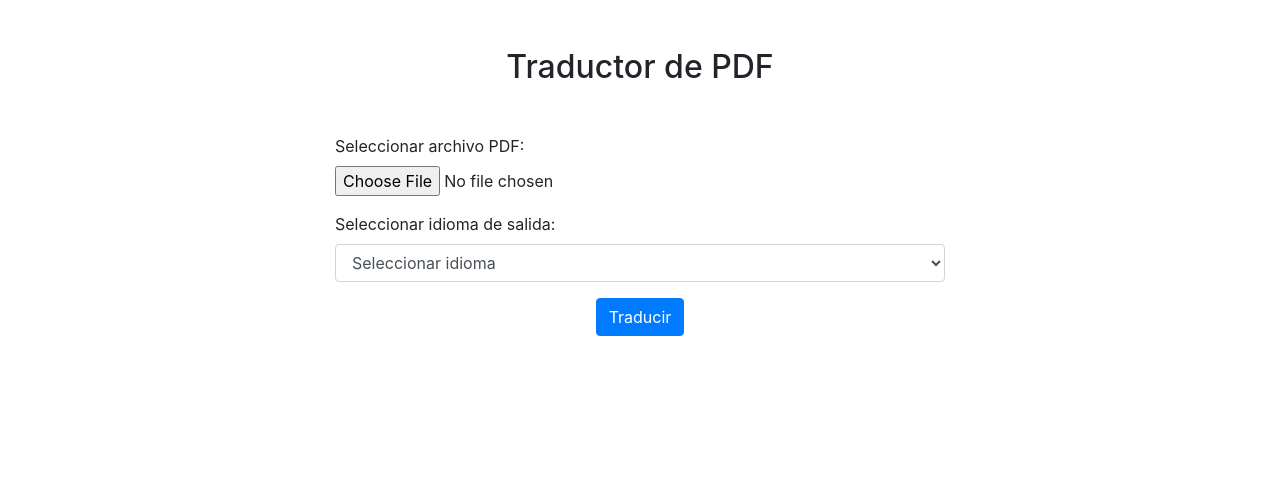
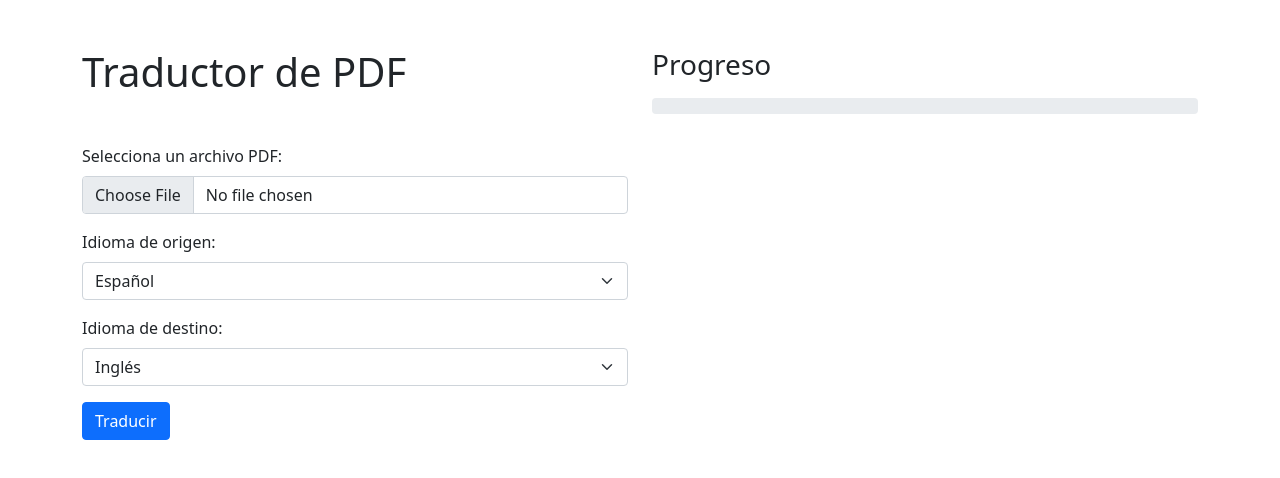
Before and after one commit to sendarapixel/pdftranslate, a plain HTML site: page index.html in a window 1280 px wide. Drawn offline with nearby package versions, Linux system fonts and the light colour scheme.

Commit message:
update 001

```diff
--- a/config.js
+++ b/config.js
@@ -1 +1 @@
-const API_KEY = "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";
+export const DEEPL_API_KEY = 'TU_CLAVE_API_AQUI';
--- a/index.html
+++ b/index.html
@@ -1,55 +1,62 @@
 <!DOCTYPE html>
-<html>
+<html lang="en">
   <head>
+      <meta charset="UTF-8" />
+	      <meta name="viewport" content="width=device-width, initial-scale=1.0" />
 		      <title>Traductor de PDF</title>
-  	<meta charset="utf-8">
-    	<meta name="viewport" content="width=device-width, initial-scale=1">
-      	<link rel="stylesheet" href="https://maxcdn.bootstrapcdn.com/bootstrap/4.5.2/css/bootstrap.min.css">
+			      <!-- Agregamos los estilos de Bootstrap -->
+				      <link
+					        rel="stylesheet"
+							      href="https://cdnjs.cloudflare.com/ajax/libs/twitter-bootstrap/5.1.3/css/bootstrap.min.css"
+								      />
+									      <script src="https://cdnjs.cloudflare.com/ajax/libs/pdf.js/2.11.338/pdf.min.js"></script>
+										      <script src="https://unpkg.com/@nlpjs/basic-min/dist/nlp.js"></script>
 											    </head>
 												  <body>
-        	<div class="container-fluid">
+												      <div class="container my-5">
 													        <div class="row">
-              			<div class="col-md-6 offset-md-3 mt-5">
-                    				<h2 class="text-center mb-5">Traductor de PDF</h2>
-                            				<form id="pdfForm" enctype="multipart/form-data">
-                                    					<div class="form-group">
-                                              						<label for="pdfFile">Seleccionar archivo PDF:</label>
-                                                          						<input type="file" class="form-control-file" id="pdfFile" accept=".pdf" required>
+															        <div class="col-md-6">
+																	          <h1>Traductor de PDF</h1>
+																			            <form id="pdf-form" class="mt-5">
+																						            <div class="form-group mb-3">
+																									              <label for="pdf-file" class="form-label">Selecciona un archivo PDF:</label>
+																												                <input type="file" id="pdf-file" class="form-control" accept=".pdf" required />
 																																            </div>
-                                                                                					<div class="form-group">
-                                                                                          						<label for="outputLanguage">Seleccionar idioma de salida:</label>
-                                                                                                      						<select class="form-control" id="outputLanguage" required>
-                                                                                                                  							<option value="">Seleccionar idioma</option>
+																																			            <div class="form-group mb-3">
+																																						              <label for="from-language" class="form-label">Idioma de origen:</label>
+																																									                <select id="from-language" class="form-select" required>
+																																													                <option value="es">Español</option>
+																																																	                <option value="en">Inglés</option>
+																																																					                <option value="fr">Francés</option>
+																																																									              </select>
+																																																												              </div>
+																																																															              <div class="form-group mb-3">
+																																																																		                <label for="to-language" class="form-label">Idioma de destino:</label>
+																																																																						              <select id="to-language" class="form-select" required>
+																																																																									                  <option value="en">Inglés</option>
 																																																																													                  <option value="es">Español</option>
 																																																																																	                  <option value="fr">Francés</option>
-                                                                                                                                                            							<option value="de">Alemán</option>
 																																																																																					                </select>
 																																																																																									            </div>
-                                                                                                                                                                                                					<div class="text-center">
 																																																																																												            <button type="submit" class="btn btn-primary">Traducir</button>
+																																																																																															          </form>
 																																																																																																	          </div>
-                                                                                                                                                                                                                                				</form>
-                                                                                                                                                                                                                                        				<div class="mt-5">
-                                                                                                                                                                                                                                                					<div id="progressBar" class="progress" style="display:none;">
-                                                                                                                                                                                                                                                          						<div class="progress-bar progress-bar-striped progress-bar-animated" role="progressbar" aria-valuenow="0" aria-valuemin="0" aria-valuemax="100" style="width: 0%">
-                                                                                                                                                                                                                                                                      							<span id="progressBarText">0%</span>
-                                                                                                                                                                                                                                                                                    						</div>
-                                                                                                                                                                                                                                                                                                					</div>
-                                                                                                                                                                                                                                                                                                          					<div id="outputContainer" style="display:none;">
-                                                                                                                                                                                                                                                                                                                    						<h4>Texto traducido:</h4>
-                                                                                                                                                                                                                                                                                                                                						<div id="outputText"></div>
-                                                                                                                                                                                                                                                                                                                                            						<a href="#" class="btn btn-primary mt-3" id="downloadBtn" download>Descargar PDF traducido</a>
+																																																																																																			          <div class="col-md-6">
+																																																																																																					            <h3>Progreso</h3>
+																																																																																																								          <div class="progress my-3">
+																																																																																																										              <div id="progress-bar" class="progress-bar" role="progressbar" style="width: 0%;" aria-valuenow="0" aria-valuemin="0" aria-valuemax="100">0%</div>
 																																																																																																													            </div>
 																																																																																																																        </div>
 																																																																																																																		      </div>
 																																																																																																																			      </div>
-                                                                                                                                                                                                                                                                                                                                                                                    	</div>
-
-                                                                                                                                                                                                                                                                                                                                                                                      	<script src="https://cdnjs.cloudflare.com/ajax/libs/pdf.js/2.11.338/pdf.min.js"></script>
-                                                                                                                                                                                                                                                                                                                                                                                        	<script src="https://unpkg.com/@nlpjs/basic"></script>
-                                                                                                                                                                                                                                                                                                                                                                                          	<script src="config.js"></script>
-                                                                                                                                                                                                                                                                                                                                                                                            	<script src="main.js"></script>
+																																																																																																																				      <!-- Agregamos los scripts de Bootstrap y nuestro código JS -->
+																																																																																																																					      <script src="https://cdnjs.cloudflare.com/ajax/libs/twitter-bootstrap/5.1.3/js/bootstrap.bundle.min.js"></script>
+																																																																																																																						      <script src="./index.js"></script>
 																																																																																																																							    </body>
 																																																																																																																								</html>
+																																																																																																																																																																																																								      <script src="./index.js"></script>
+																																																																																																																							    </body>
 																																																																																																																								</html>
+																																																																																      <script src="./index.js"></script>
+																																																																																																																							    </body>
 																																																																																																																								</html>
```
Lines whose indentation alone changed are shown as unchanged.
